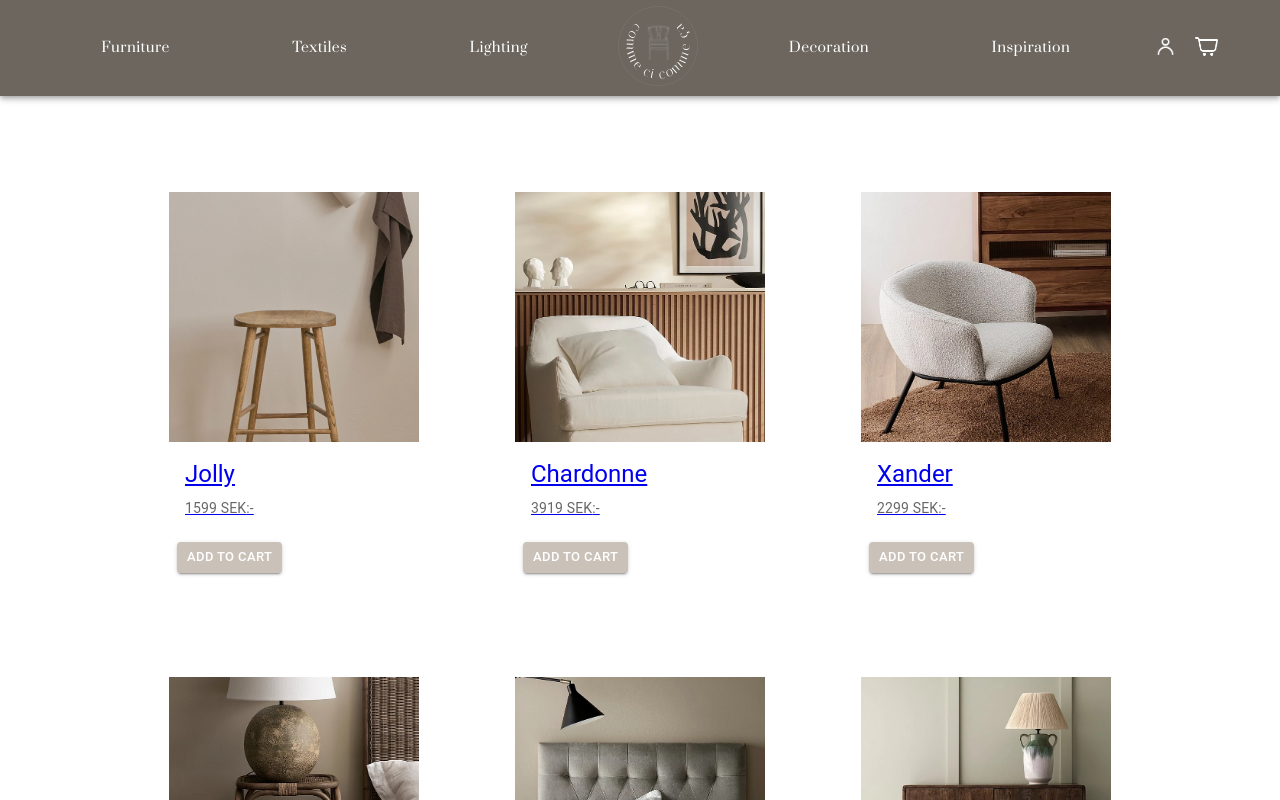
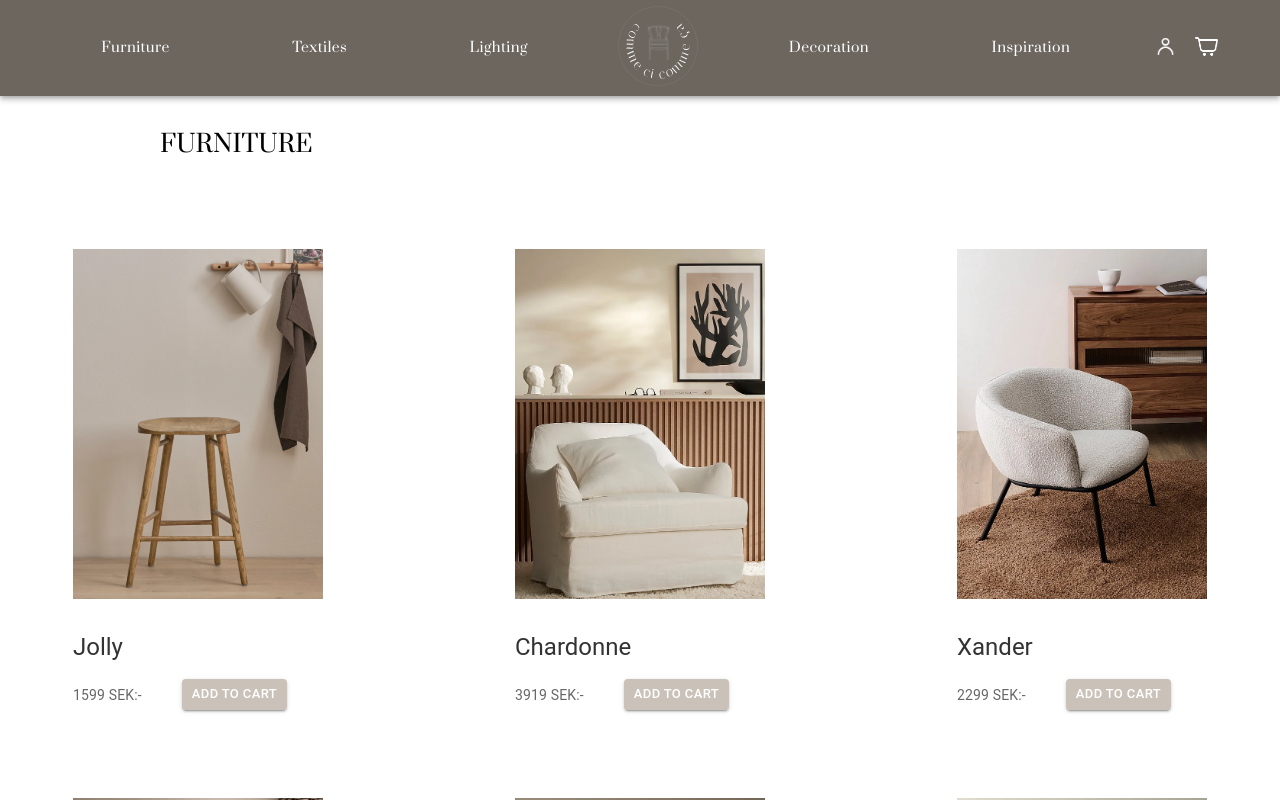
Before and after one commit to mirrenil/commeci-commeca-webbshop, a React (Create React App) app: page / in a window 1280 px wide. Shown: the top 800 px of the page. Built offline with nearby package versions, Linux system fonts and the light colour scheme; a web font is replaced by a local one.

Commit message:
Fixed flex-layout, title, cart button, deleted blue color on links
Co-authored-by: Miranda Nilhag <mirrenil@users.noreply.github.com>

```diff
--- a/src/components/ProductCard.tsx
+++ b/src/components/ProductCard.tsx
@@ -20,7 +20,7 @@ interface Props {
 function ProductCard(props: Props) {
   return (
     <Card sx={cardStyle}>
-      <Link to={`/detail/${props.product.id}`}>
+      <Link to={`/detail/${props.product.id}`} style={linkStyle}>
         <CardActionArea>
           <CardMedia
             component="img"
@@ -31,16 +31,16 @@ function ProductCard(props: Props) {
             id={props.product.id}
             /* onClick={() => onselect()} */
           ></CardMedia>
-          <CardContent>
+          <CardContent></CardContent>
+        </CardActionArea>
         <Typography gutterBottom variant="h5" component="h2">
           {props.product.title}
         </Typography>
+      </Link>
+        <div style={{ display: "flex", gap: "2rem", alignItems: "center" }}>
           <Typography variant="body2" color="text.secondary">
             {props.product.price}:-
           </Typography>
-          </CardContent>
-        </CardActionArea>
-      </Link>
           <CardActions>
             <Button
               size="small"
@@ -52,6 +52,7 @@ function ProductCard(props: Props) {
               Add to cart
             </Button>
           </CardActions>
+        </div>
     </Card>
   );
 }
@@ -63,7 +64,11 @@ const cardStyle: SxProps<Theme> = {
   boxShadow: "none",
 };
 const imgStyle: CSSProperties = {
-  height: 250,
+  height: 350,
 };
+const linkStyle: CSSProperties = {
+  textDecoration: "none",
+  color: "#333",
+}
 
 export default ProductCard;
--- a/src/components/ProductPage.tsx
+++ b/src/components/ProductPage.tsx
@@ -1,6 +1,7 @@
 import { CSSProperties } from "react";
 import { Data } from "../ProductData";
 import ProductCard from "./ProductCard";
+import "../index.css"
 
 interface Props {
   products: Data[];
@@ -8,20 +9,26 @@ interface Props {
 
 function ProductPage(props: Props) {
   return (
-    <div style={rootStyle}>
-      {props.products.map((product) => (
-        <ProductCard key={product.id} product={product} />
-      ))}
+    <div>
+      <h5 style={{fontFamily:"Prata", fontWeight:"400", fontSize:"1.5rem", marginTop:"2rem", marginLeft:"10rem"}}>FURNITURE</h5>
+      <div style={rootStyle}>
+        {props.products.map((product) => (
+          <ProductCard key={product.id} product={product} />
+        ))}
+      </div>
     </div>
   );
 }
 
+
+
 const rootStyle: CSSProperties = {
   display: "flex",
   flexWrap: "wrap",
-  gap: "4rem",
+  columnGap: "10rem",
+  rowGap: "3rem",
   justifyContent: "center",
-  paddingTop: "5rem",
+  paddingTop: "2rem",
   paddingBottom: "6rem",
 };
 
```
Lines whose indentation alone changed are shown as unchanged.
